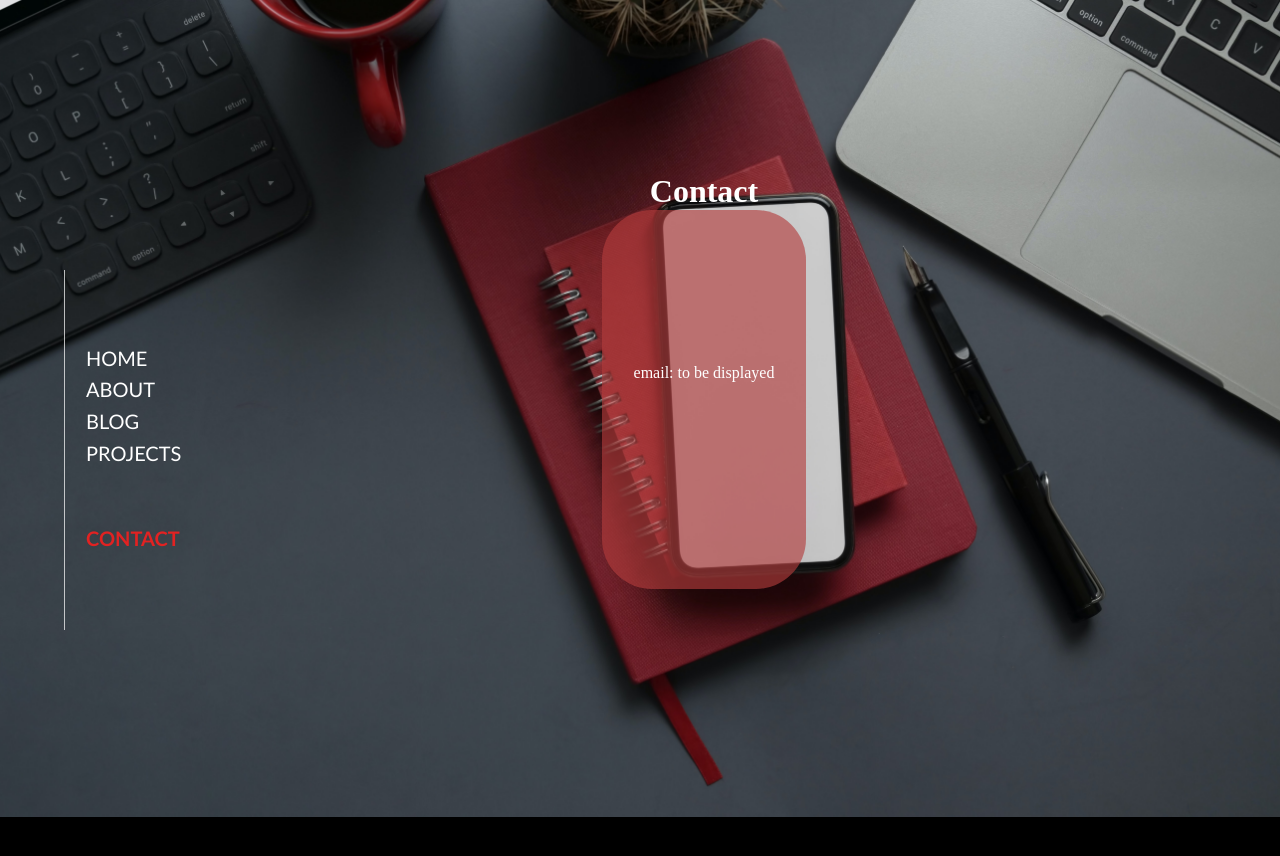
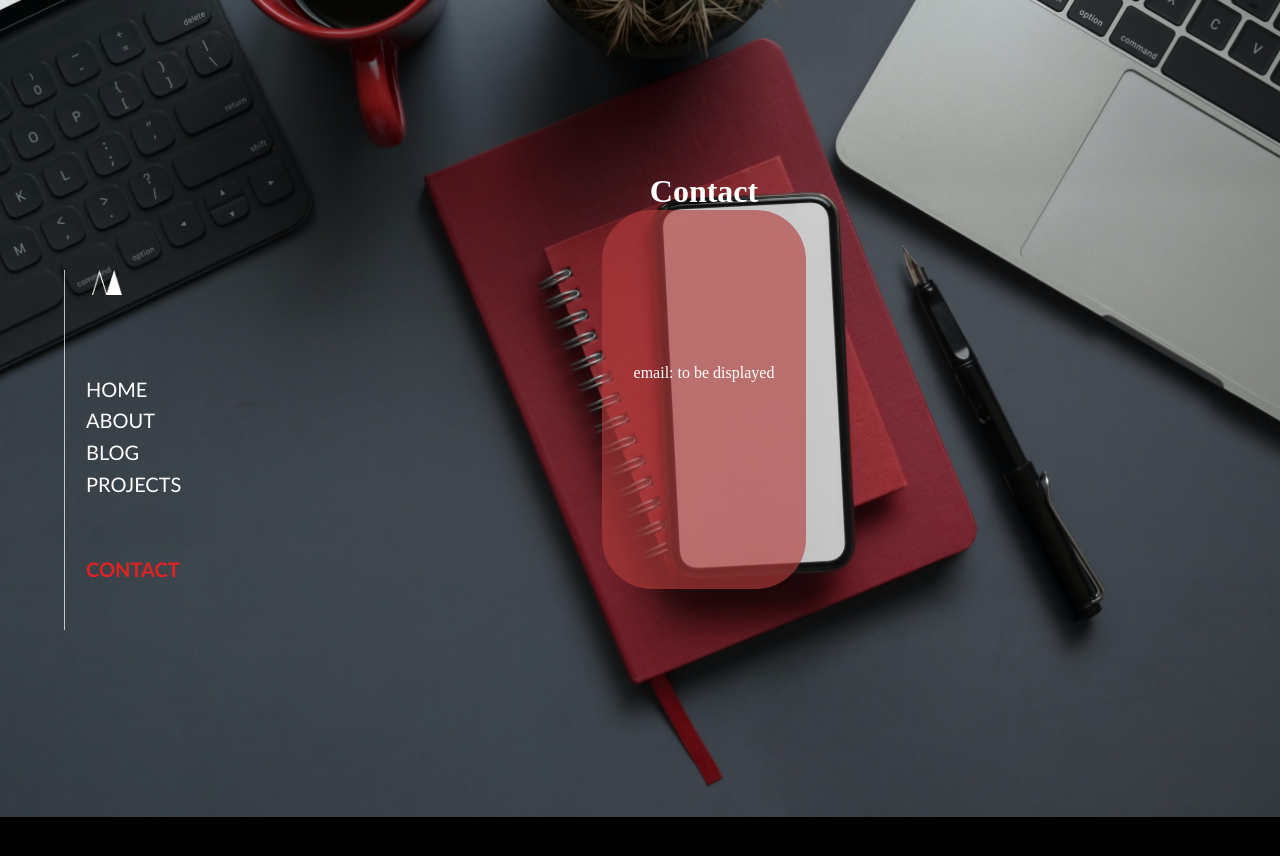
Before and after one commit to Illcarious/Illcarious.github.io, a Jekyll site: the page contact.html, which Jekyll copies as it is, in a window 1280 px wide. Shown: the top 856 px of the page. Built offline with Jekyll 4.4.1, drawn with Linux system fonts in a browser that asks for light colours.

Commit message:
Update contact.html

```diff
--- a/contact.html
+++ b/contact.html
@@ -2,12 +2,15 @@
 <html>
 
 <head>
+    <link rel="stylesheet" type="text/css" href="./css/main.css">
     <link href="https://fonts.googleapis.com/css2?family=Dosis&family=Open+Sans+Condensed:wght@300&display=swap" rel="stylesheet">
-    <link rel="stylesheet" type="text/css" href="./css/main.css">
 </head>
 
 <body class="contact_body">
     <div class="topNav">
+        <div style="padding-left: 3vh;">
+            <img src="./images/Logo@2x.png" width="30%">
+        </div>
         <ul>
             <li><a href="./index.html">HOME</a></li>
             <li><a href="./about.html">ABOUT</a></li>
@@ -15,7 +18,6 @@
             <li><a href="./projects.html">PROJECTS</a></li>
             <li><a href="./contact.html"><strong style="font-family: inherit; color: rgb(226, 34, 34);">CONTACT</strong></a></li>
         </ul>
-
     </div>
     <div class="blog-content">
         <div class="title"></div>
```
